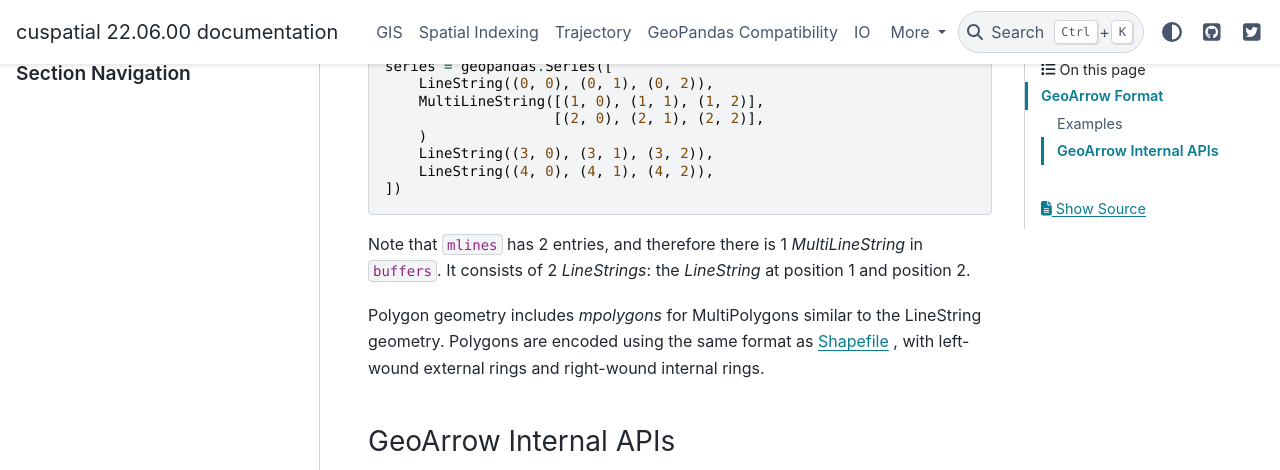
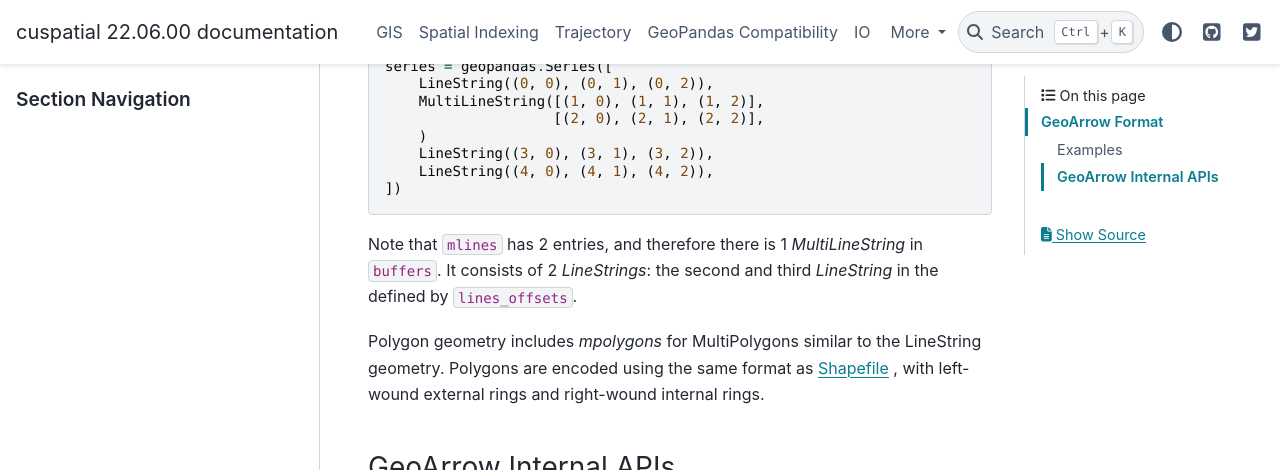
Before and after one commit to rapidsai/cuspatial, a Sphinx documentation site: the page built from docs/source/api_docs/internals.rst, in a window 1280 px wide and 900 px high, scrolled down 1975 px, cut to the strip 0-470 px from the top of the window. Built offline with Sphinx 7.4.7 and the PyData theme 0.15.4, drawn with Linux system fonts in a browser that asks for light colours.

Commit message:
More updates with `MultiLineString`

```diff
--- a/docs/source/api_docs/internals.rst
+++ b/docs/source/api_docs/internals.rst
@@ -94,7 +94,9 @@ Which encodes a GeoPandas Series::
 
 Note that ``mlines`` has 2 entries, and therefore there is 1
 `MultiLineString` in ``buffers``. It consists of 2
-`LineStrings`: the `LineString` at position 1 and position 2.
+`LineStrings`: the second and third `LineString` in the defined by
+``lines_offsets``.
+
 
 Polygon geometry includes `mpolygons` for MultiPolygons similar to the
 LineString geometry. Polygons are encoded using the same format as
```
